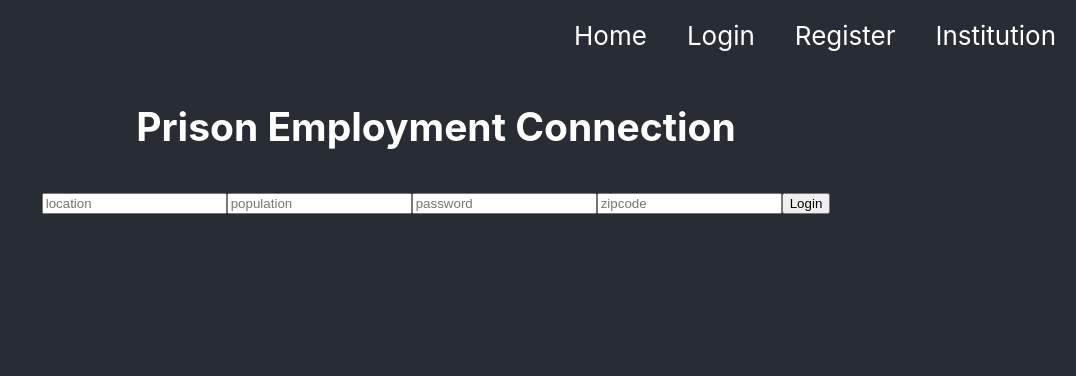
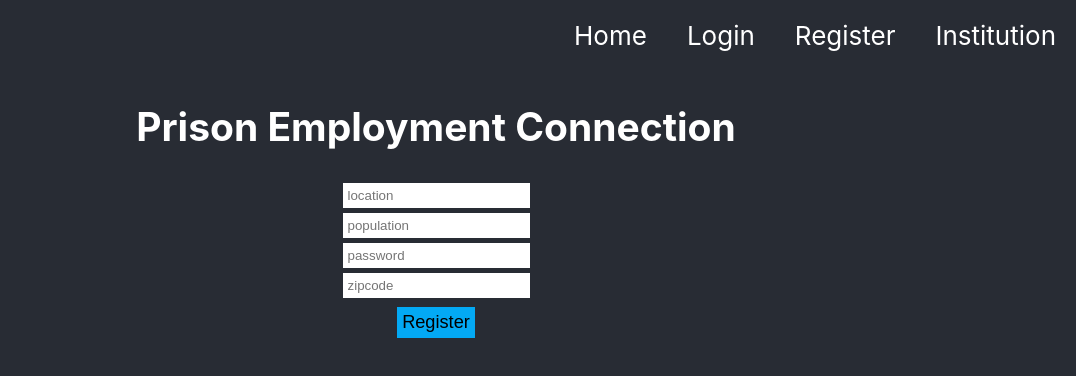
Before and after one commit to Lydster/Skills-React, a React (Create React App) app: page /register in a window 1280 px wide. Shown: the top 376 px of the page, without its empty margins (204-1280 px from the left). Built offline with nearby package versions, Linux system fonts and the light colour scheme.

Commit message:
reused styled components

```diff
--- a/src/components/PrisonerForm.js
+++ b/src/components/PrisonerForm.js
@@ -1,5 +1,6 @@
 import React from "react";
 import PrisonList from "./PrisonList";
+import { Input, Button } from "../styledComps";
 
 class PrisonerForm extends React.Component {
   constructor(props) {
@@ -38,30 +39,30 @@ class PrisonerForm extends React.Component {
       <div>
         <h2>Add Your Prisoner</h2>
         <form onSubmit={this.handleSubmit}>
-          <input
+          <Input
             type="text"
             name="name"
             placeholder="name"
             value={this.state.prisoner.name}
             onChange={this.changeHandler}
           />
-          <input
+          <Input
             type="text"
             name="id_number"
             placeholder="id_number"
             value={this.state.prisoner.id_number}
             onChange={this.changeHandler}
           />
-          <input
+          <Input
             type="text"
             name="skills"
             placeholder="skills"
             value={this.state.prisoner.skills}
             onChange={this.changeHandler}
           />
-          <button className="md-button" onClick={this.handleSubmit}>
+          <Button className="md-button" onClick={this.handleSubmit}>
             Add Prisoner
-          </button>
+          </Button>
         </form>
       </div>
     );
--- a/src/components/auth/Register.js
+++ b/src/components/auth/Register.js
@@ -1,4 +1,5 @@
 import React from "react";
+import { Input, Button } from "../../styledComps";
 
 class Register extends React.Component {
   state = {
@@ -31,35 +32,35 @@ class Register extends React.Component {
     return (
       <div>
         <form onSubmit={this.register}>
-          <input
+          <Input
             type="text"
             name="location"
             value={this.state.credentials.location}
             onChange={this.handleChange}
             placeholder="location"
           />
-          <input
+          <Input
             type="number"
             name="population"
             value={this.state.credentials.population}
             onChange={this.handleChange}
             placeholder="population"
           />
-          <input
+          <Input
             type="password"
             name="password"
             value={this.state.credentials.password}
             onChange={this.handleChange}
             placeholder="password"
           />
-          <input
+          <Input
             type="number"
             name="zipcode"
             value={this.state.credentials.zipcode}
             onChange={this.handleChange}
             placeholder="zipcode"
           />
-          <button>Login</button>
+          <Button>Register</Button>
         </form>
       </div>
     );
```
